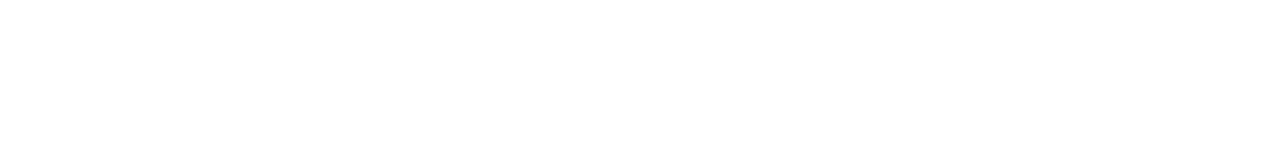
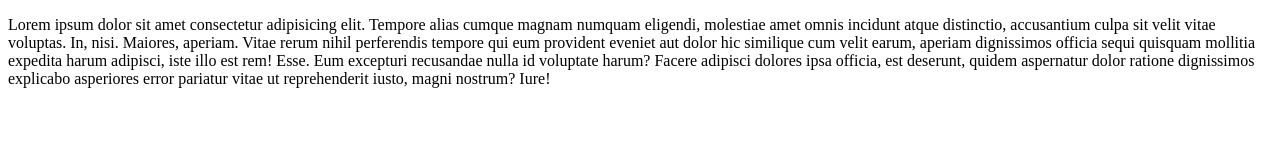
Before and after one commit to ZeroneDoo/repo2, a plain HTML site: page index.html in a window 1280 px wide. Drawn offline with Linux system fonts and the light colour scheme.

Commit message:
add lorem

```diff
--- a/index.html
+++ b/index.html
@@ -7,6 +7,10 @@
     <title>Document</title>
 </head>
 <body>
-
+    <p>
+        Lorem ipsum dolor sit amet consectetur adipisicing elit. Tempore alias cumque magnam numquam eligendi, molestiae amet omnis incidunt atque distinctio, accusantium culpa sit velit vitae voluptas. In, nisi. Maiores, aperiam.
+        Vitae rerum nihil perferendis tempore qui eum provident eveniet aut dolor hic similique cum velit earum, aperiam dignissimos officia sequi quisquam mollitia expedita harum adipisci, iste illo est rem! Esse.
+        Eum excepturi recusandae nulla id voluptate harum? Facere adipisci dolores ipsa officia, est deserunt, quidem aspernatur dolor ratione dignissimos explicabo asperiores error pariatur vitae ut reprehenderit iusto, magni nostrum? Iure!
+    </p>
 </body>
 </html>
```
